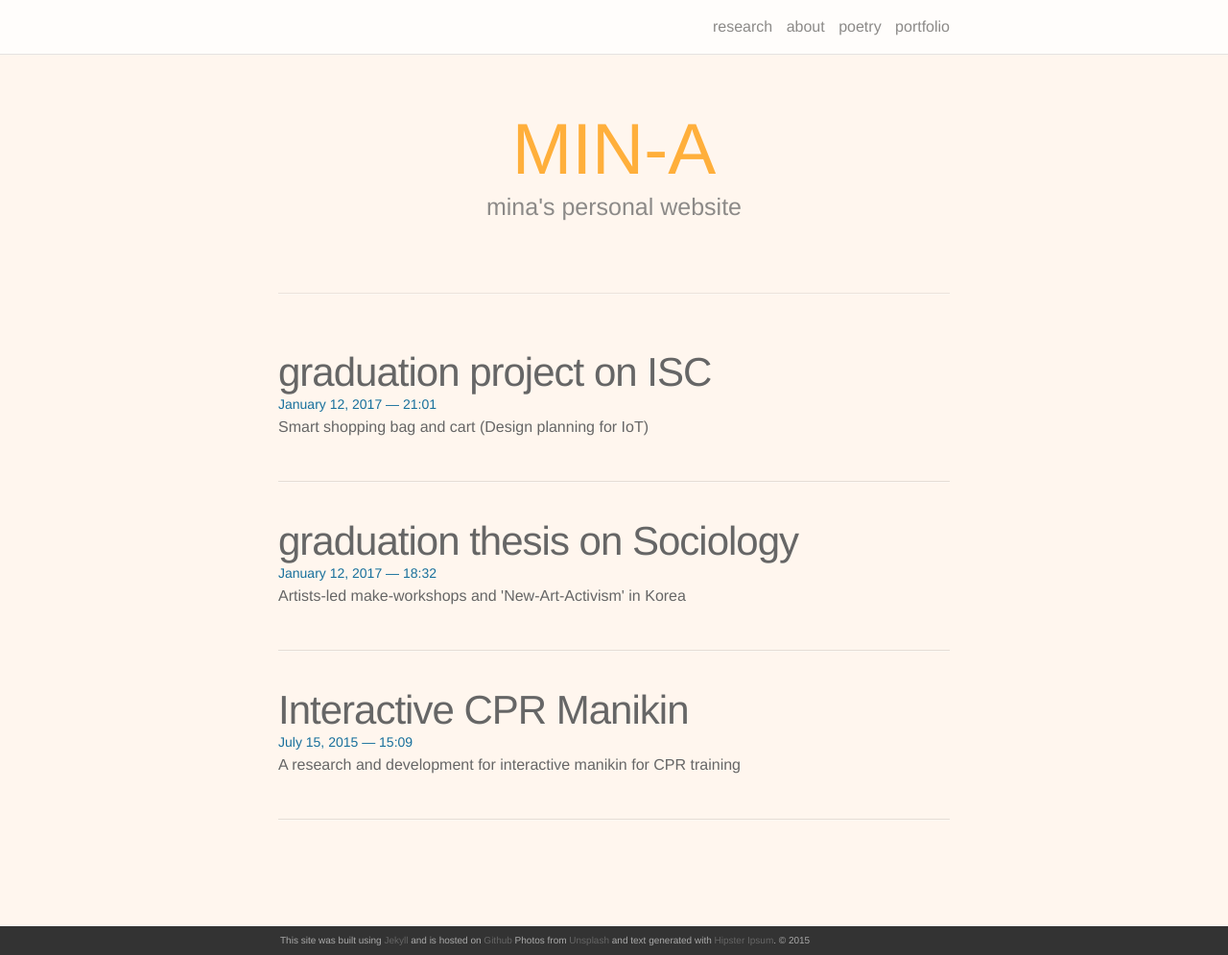
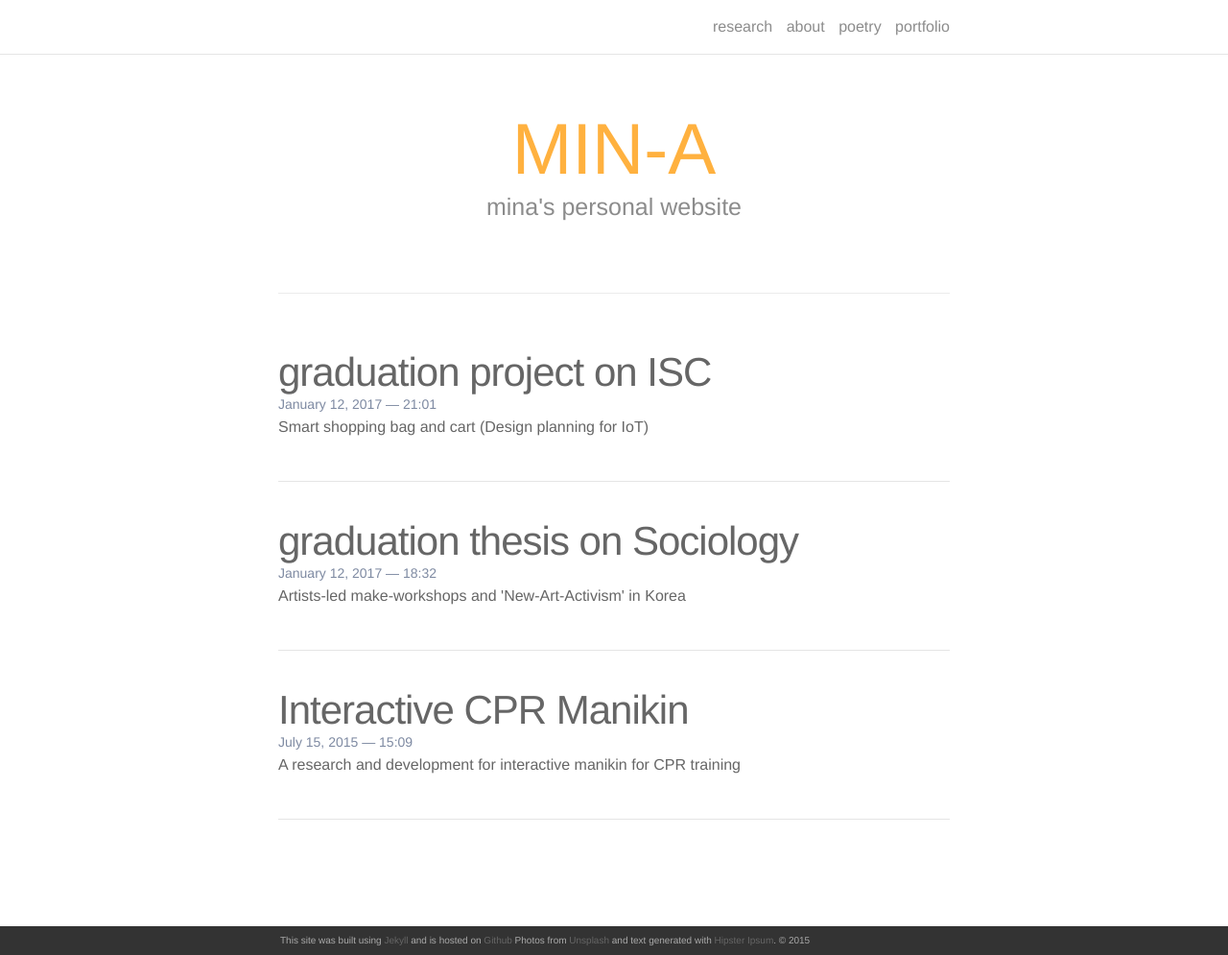
Before and after one commit to lucid2713/lucid2713.github.io, a Jekyll site: the page built from index.html, in a window 1280 px wide and 995 px high. Shown: the whole window at 96% size. Built offline with Jekyll 4.4.1, drawn with Linux system fonts in a browser that asks for light colours; nearby versions of some CDN libraries; the list of posts is cut into pages by our own code.

Commit message:
Update main.scss

```diff
--- a/css/main.scss
+++ b/css/main.scss
@@ -13,11 +13,11 @@
 
 $spacing-unit:     30px;
 
-$text-color:       #0C274C;
-$background-color: #FFF6EE;
+$text-color:       #000;
+$background-color: #FFF;
 $brand-color:      #19BDC4;
 
-$grey-color:       #18709C;
+$grey-color:       #7E8AA2;
 $grey-color-light: lighten($grey-color, 40%);
 $grey-color-dark:  darken($grey-color, 25%);
 
```
